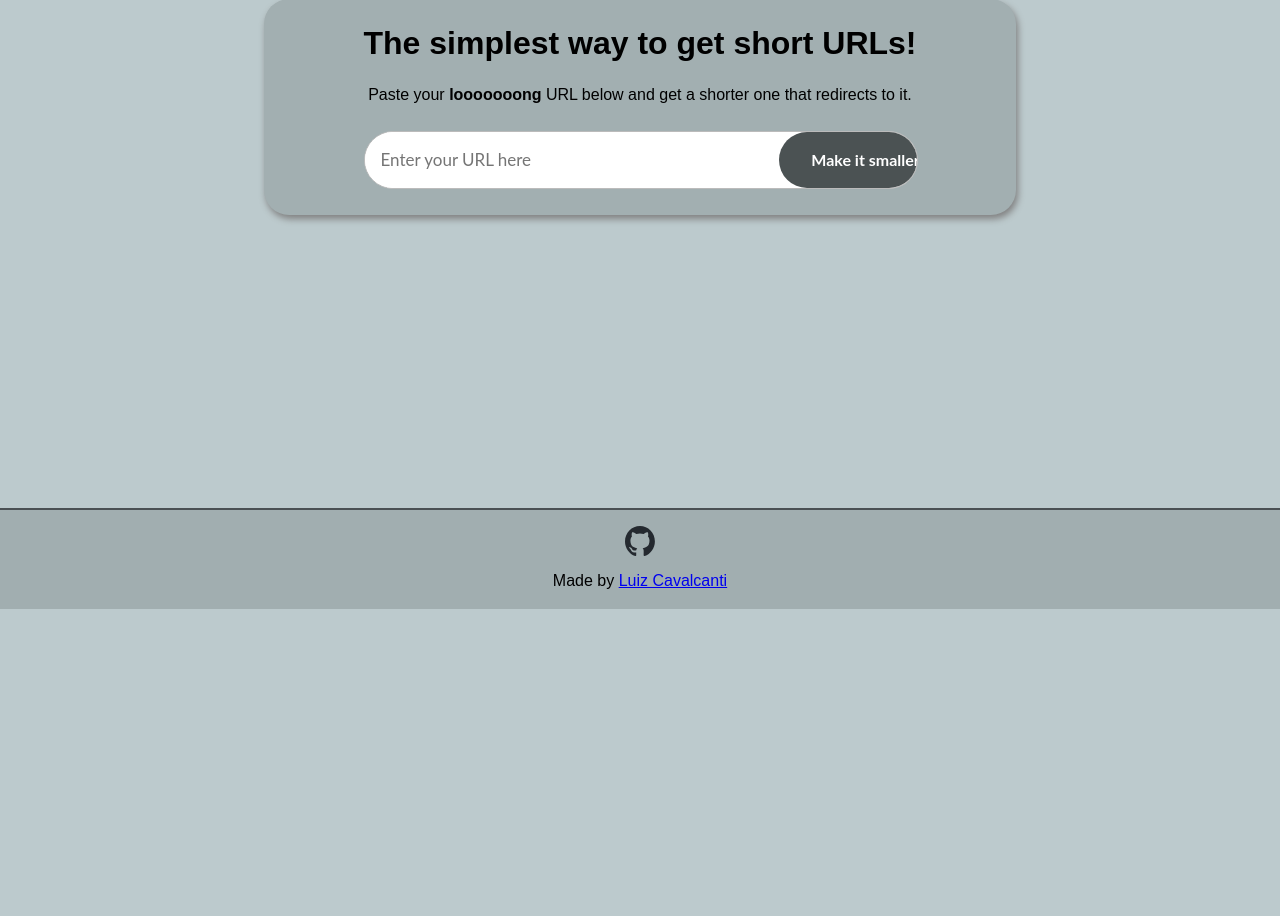
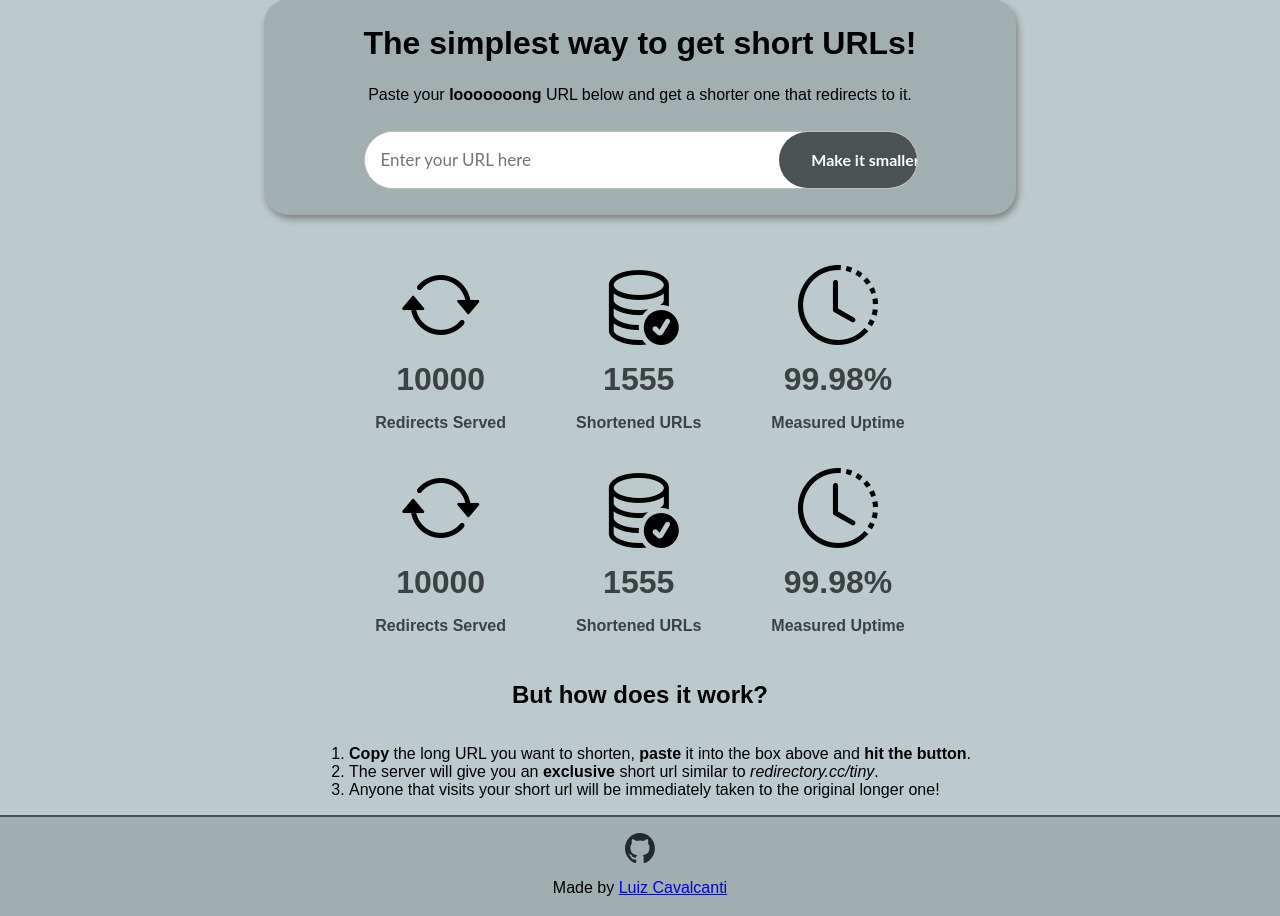
Before and after one commit to luizcdc/redirectory, a Django app: page / in a window 1280 px wide. Shown: the part 191-1107 px from the top of the page. Before the commit the page ends 800 px from the top, so only its background shows below. Run offline with Django 5.2, Linux system fonts and the light colour scheme.

Commit message:
[portal] Add extra content to the index.html

```diff
--- a/portal/website/templates/index.html
+++ b/portal/website/templates/index.html
@@ -1,6 +1,8 @@
 {% load static %}
 <html lang="en-us">
 <head>
+    <!--    https://icons.getbootstrap.com/-->
+    <link rel="stylesheet" href="https://cdn.jsdelivr.net/npm/bootstrap-icons@1.11.3/font/bootstrap-icons.min.css">
     <style>
         header {
             margin: 0;
@@ -49,14 +51,33 @@
             background: #bccacd;
         }
 
-        .rectangular-container {
+        .large-panel {
             display: grid;
             justify-content: center;
-            margin: auto;
+            margin: auto auto 5vh;
             text-align: center;
             background: #a2afb1;
             border-radius: 25px;
             padding: 5px 100px 10px;
+            box-shadow: gray 2px 4px 7px;
+        }
+
+        .rectangular-emblem {
+            /*border-radius: 15px;*/
+            /*background: #a2afb1;*/
+            justify-content: center;
+            margin: 0 15px;
+            padding: 10px 20px;
+            color: #3C4142FF;
+            font-weight: bold;
+        }
+
+        .rectangular-container {
+            display: grid;
+            justify-content: center;
+            margin: auto auto 5vh;
+            text-align: center;
+            background: #a2afb1;
             box-shadow: gray 2px 4px 7px;
         }
 
@@ -85,6 +106,11 @@
             margin-block-end: 0.25em;
         }
 
+        .bi {
+            font-size: 5rem;
+            color: #000000;
+        }
+
         .darkbutton {
             background-color: #4b5253;
             color: white;
@@ -107,8 +133,12 @@
             width: 25%;
             min-width: 25%;
             padding: 15px 32px;
-        /*    slow animation*/
             transition: width 0.8s;
+        }
+
+        .important-number {
+            font-size: 2rem;
+            margin: 1rem 0 0 0;
         }
 
     </style>
@@ -140,7 +170,7 @@
 </header>
 <main style="text-align: center; display: block; columns: 1">
     <div id="content" style="display:grid; justify-content: center; margin:auto; text-align: center">
-        <div class="rectangular-container">
+        <div class="rectangular-container large-panel">
             <h1 class="call-to-action">The simplest way to get short URLs!</h1>
             <p>Paste your <b>looooooong</b> URL below and get a shorter one that redirects to it.</p>
             <form method="post" action="/shorten/" style="display: flex; margin-top: 0.67rem">
@@ -151,6 +181,56 @@
                 </div>
             </form>
         </div>
+        <div style="display: flex; justify-content: center; margin: auto auto">
+            <div class="rectangular-emblem">
+                <i class="bi bi-arrow-repeat"></i>
+                <p class="important-number">10000</p>
+                <p>Redirects Served</p>
+            </div>
+            <div class="rectangular-emblem">
+                <i class="bi bi-database-check"></i>
+                <p class="important-number">1555</p>
+                <p>Shortened URLs</p>
+            </div>
+            <div class="rectangular-emblem">
+                <i class="bi bi-clock-history"></i>
+                <p class="important-number">99.98%</p>
+                <p>Measured Uptime</p>
+            </div>
+
+        </div>
+
+        <div style="display: flex; justify-content: center; margin: auto auto">
+            <div class="rectangular-emblem">
+                <i class="bi bi-arrow-repeat"></i>
+                <p class="important-number">10000</p>
+                <p>Redirects Served</p>
+            </div>
+            <div class="rectangular-emblem">
+                <i class="bi bi-database-check"></i>
+                <p class="important-number">1555</p>
+                <p>Shortened URLs</p>
+            </div>
+            <div class="rectangular-emblem">
+                <i class="bi bi-clock-history"></i>
+                <p class="important-number">99.98%</p>
+                <p>Measured Uptime</p>
+            </div>
+
+        </div>
+
+
+        <div style="display: grid; justify-content: center; margin: auto auto">
+            <h2>But how does it work?</h2>
+            <div style="display: flex">
+                <ol style="text-align:left; ">
+                    <li><b>Copy</b> the long URL you want to shorten, <b>paste</b> it into the box above and <b>hit the button</b>.</li>
+                    <li>The server will give you an <b>exclusive</b> short url similar to <i>redirectory.cc/tiny</i>.</li>
+                    <li>Anyone that visits your short url will be immediately taken to the original longer one!</li>
+                </ol>
+            </div>
+        </div>
+
     </div>
 
 </main>
```
